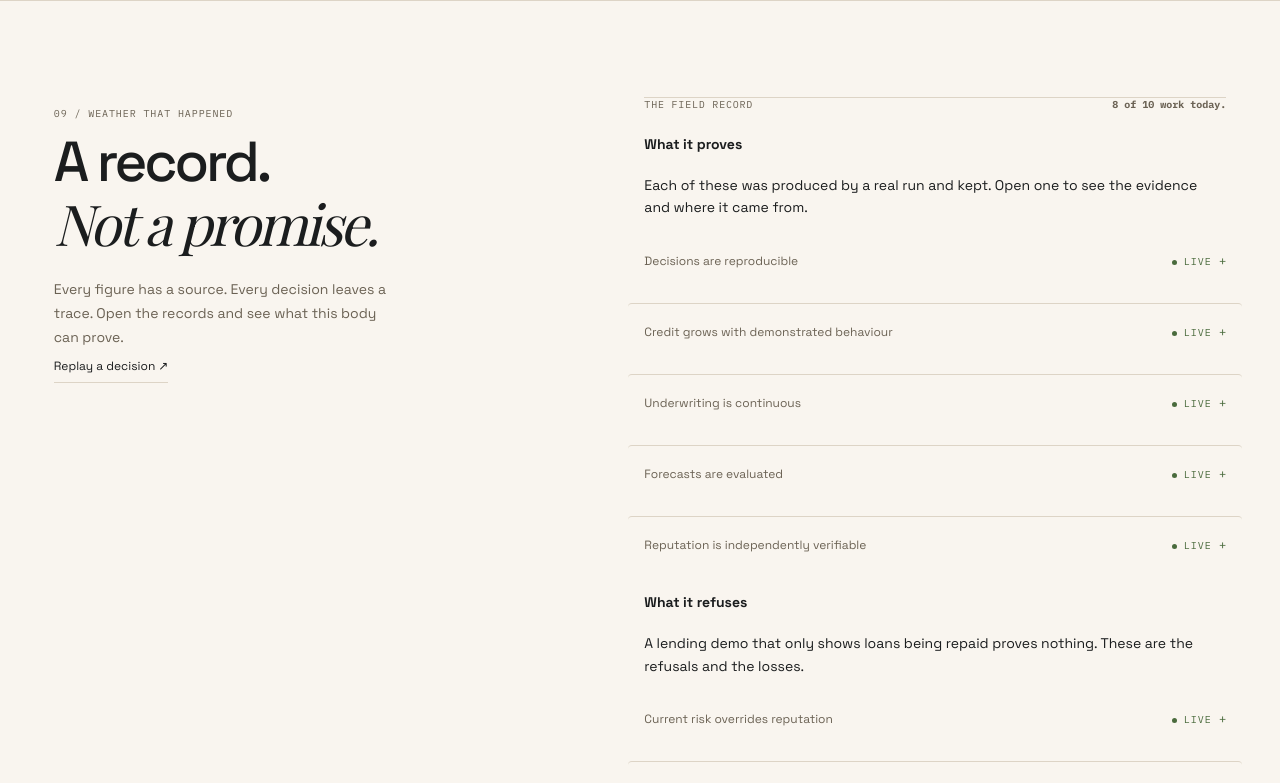
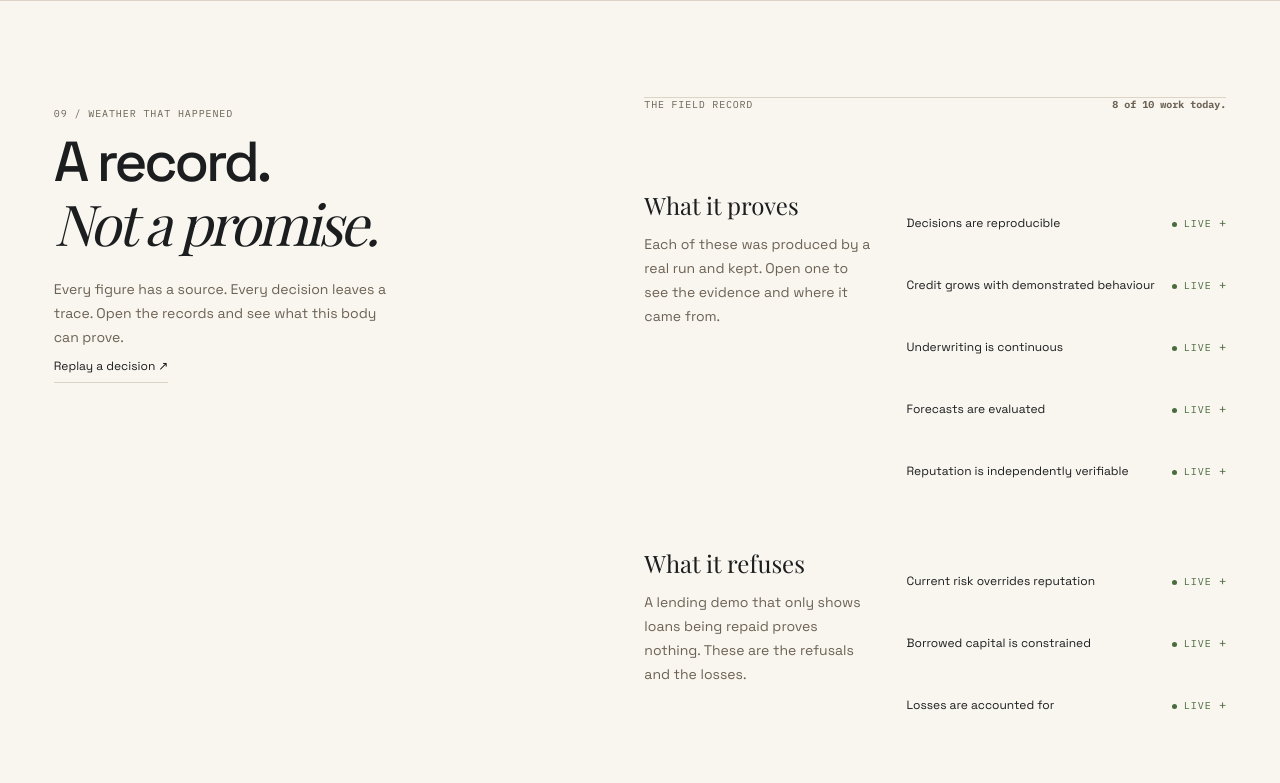
Before and after one commit to arcbjorn/credence, a React (Vite) app in the folder web/: page /#/ in a window 1280 px wide. Shown: the part 4480-5263 px from the top of the page. Built offline with nearby package versions, Linux system fonts and the light colour scheme; no server answers; a web font is replaced by a local one.

Commit message:
feat(styles): drop the dividers, group the rows

```diff
--- a/web/src/styles/app.css
+++ b/web/src/styles/app.css
@@ -1154,12 +1154,8 @@ code { font-family: var(--mono); font-size: var(--t2); }
   margin-bottom: 34px;
 }
 
-/* The divider lives on the summary, not the row. On the row it sat
-   16px inside the hover plate and the highlight cut straight through
-   it. */
-.claim + .claim > summary {
-  border-top: 1px solid var(--border);
-}
+/* No dividers. A rule under every row turned a ten-item list into a
+   table; the groups and their whitespace separate the items now. */
 
 /* The hover plate was inset -14px left against -12px right, so it sat
    visibly off-centre, and the row had vertical padding with no
@@ -1196,11 +1192,11 @@ code { font-family: var(--mono); font-size: var(--t2); }
 .claim > summary::marker { content: ""; }
 
 .claim-title {
-  font-size: var(--t3);
+  font-size: var(--t4);
   font-weight: 400;
   line-height: var(--lh-snug);
   letter-spacing: 0;
-  color: var(--text-dim);
+  color: var(--text);
   transition: color 140ms ease;
 }
 
@@ -1256,11 +1252,14 @@ code { font-family: var(--mono); font-size: var(--t2); }
   vertical-align: middle;
 }
 
-/* Indented to the row's own text, so an open claim reads as belonging
-   to the title above it rather than starting a new column. */
+/* An inline note under its title, marked by a left rule -- the shape a
+   reader already knows from a pull quote. Not a panel: a panel reads as
+   a different kind of content. */
 .claim-body {
-  padding: 0 0 var(--s6) var(--s4);
-  max-width: 52ch;
+  margin: 0 0 var(--s5) var(--s4);
+  padding: 0 0 0 var(--s4);
+  border-left: 1px solid var(--border);
+  max-width: 54ch;
 }
 
 .claim-detail {
--- a/web/src/styles/premium.css
+++ b/web/src/styles/premium.css
@@ -212,7 +212,18 @@ td { padding-top:15px;padding-bottom:15px; }
 .ledger-head h3,.ledger-head p { margin:0;font:var(--t1) var(--mono); }
 /* Overrode the row's horizontal padding to zero, so the hover plate
    hugged the text and the title clipped against its own edge. */
-.claim>summary { padding:var(--s5) var(--s4); }
+.claim>summary { padding:var(--s3) var(--s4); }
+
+/* The grouped ledger.
+ *
+ * Ten flat rows under one header read as a table of contents. Each
+ * group now names itself and carries one sentence saying why it exists,
+ * in its own column beside the items -- so a reader can enter anywhere
+ * instead of starting at row one. */
+.claim-group { display:grid;grid-template-columns:minmax(0,.72fr) minmax(0,1fr);gap:var(--s7);padding:var(--s9) 0 0; }
+.claim-group-intro h4 { font:400 var(--t6)/var(--lh-snug) var(--serif);letter-spacing:0;margin:0 0 var(--s3);color:var(--text); }
+.claim-group-intro p { font:var(--t3)/var(--lh-body) var(--sans);color:var(--text-dim);margin:0;max-width:30ch; }
+.claim-group-rows { display:flex;flex-direction:column;gap:var(--s2); }
 .claim-title { font:var(--t2) var(--sans); }
 .claim-status { font:var(--t1) var(--mono); }
 .claim-body { padding:0 0 20px;font:var(--t2)/var(--lh-body) var(--sans); }
```
